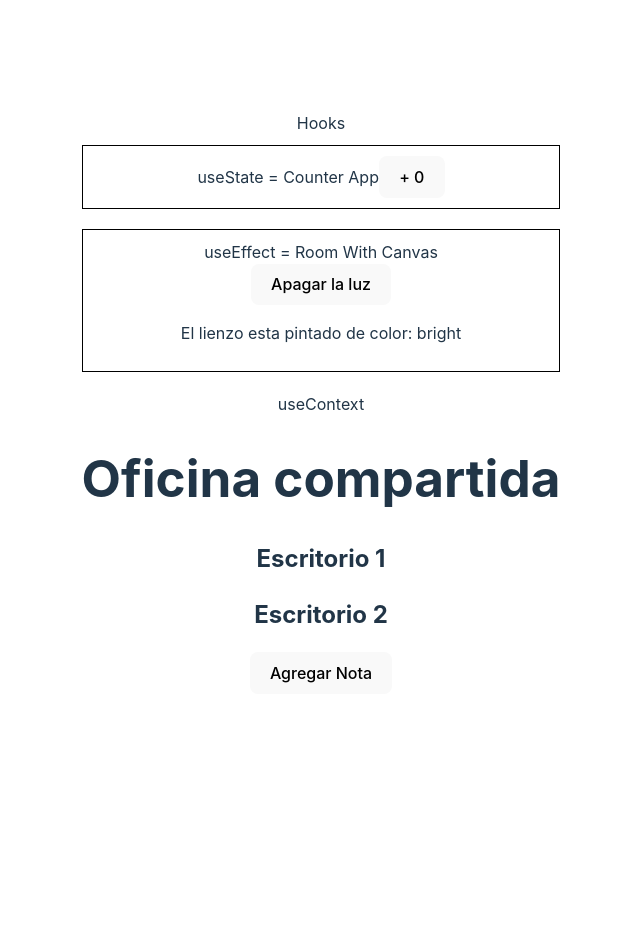
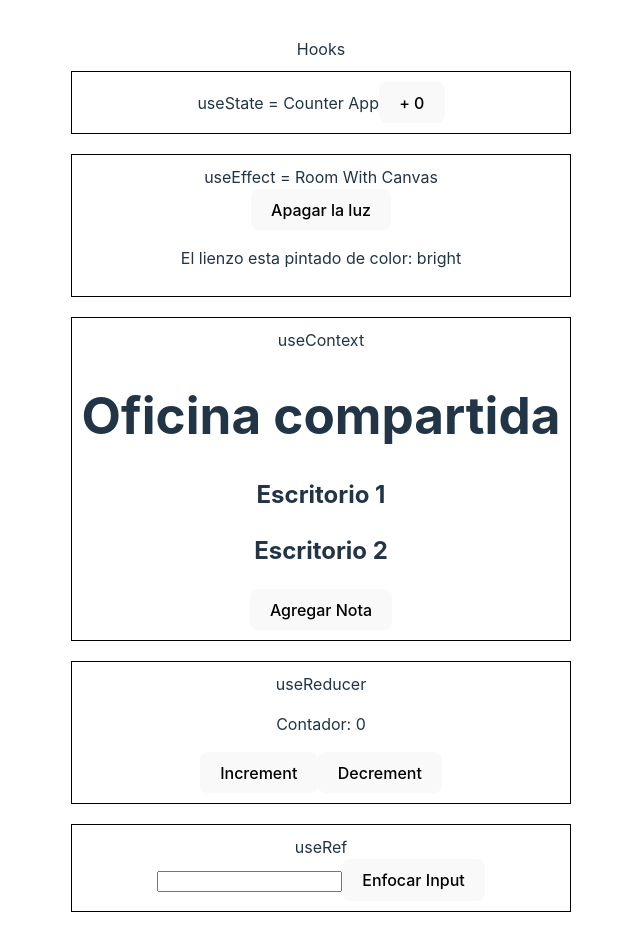
Before and after one commit to camila-stefano/proyecto-digital-house, a React (Vite) app in the folder project-react-redux-TypeScript/: page / in a window 1280 px wide. Shown: the top 950 px of the page, without its empty margins (319-959 px from the left). Before the commit the page ends 800 px from the top, so only its background shows below. Built offline with nearby package versions, Linux system fonts and the light colour scheme.

Commit message:
add useReducer and useRef hooks

```diff
--- a/project-react-redux-TypeScript/src/App.jsx
+++ b/project-react-redux-TypeScript/src/App.jsx
@@ -2,6 +2,8 @@ import "./App.css";
 import Counter from "./hooks/Counter";
 import RoomWithCanvas from "./hooks/RoomWithCanvas";
 import { Office } from "./hooks/useContext/Office";
+import { CounterReducer } from "./hooks/useReducer/CounterReducer";
+import { InputWithFocus } from "./hooks/useRef/InputWithFocus";
 
 function App() {
   console.log("Render App");
@@ -16,9 +18,17 @@ function App() {
         useEffect = Room With Canvas
         <RoomWithCanvas />
       </div>
-      <div>
+      <div style={{ marginBottom: 20, padding: 10, border: "1px solid black" }}>
         useContext
         <Office />
+      </div>
+      <div style={{ marginBottom: 20, padding: 10, border: "1px solid black" }}>
+        useReducer
+        <CounterReducer />
+      </div>
+      <div style={{ marginBottom: 20, padding: 10, border: "1px solid black" }}>
+        useRef
+        <InputWithFocus />
       </div>
     </>
   );
--- /dev/null
+++ b/project-react-redux-TypeScript/src/hooks/useReducer/CounterReducer.jsx
@@ -0,0 +1,28 @@
+import { useReducer } from "react";
+
+const initialState = { count: 0 };
+
+function reducer(state, action) {
+  switch (action.type) {
+    case "INCREMENT": {
+      return { count: state.count + 1 };
+    }
+    case "DECREMENT": {
+      return { count: state.count - 1 };
+    }
+    default:
+      return state;
+  }
+}
+
+export const CounterReducer = () => {
+  const [state, dispatch] = useReducer(reducer, initialState);
+
+  return (
+    <div>
+      <p>Contador: {state.count}</p>
+      <button onClick={() => dispatch({ type: "INCREMENT" })}>Increment</button>
+      <button onClick={() => dispatch({ type: "DECREMENT" })}>Decrement</button>
+    </div>
+  );
+};
--- /dev/null
+++ b/project-react-redux-TypeScript/src/hooks/useRef/InputWithFocus.jsx
@@ -0,0 +1,17 @@
+import { useRef } from "react";
+
+export const InputWithFocus = () => {
+  const inputRef = useRef();
+
+  console.log(inputRef);
+
+  const focusInput = () => {
+    inputRef.current.focus();
+  };
+  return (
+    <div>
+      <input ref={inputRef} type="text" className="input-ref" />
+      <button onClick={focusInput}>Enfocar Input</button>
+    </div>
+  );
+};
```
